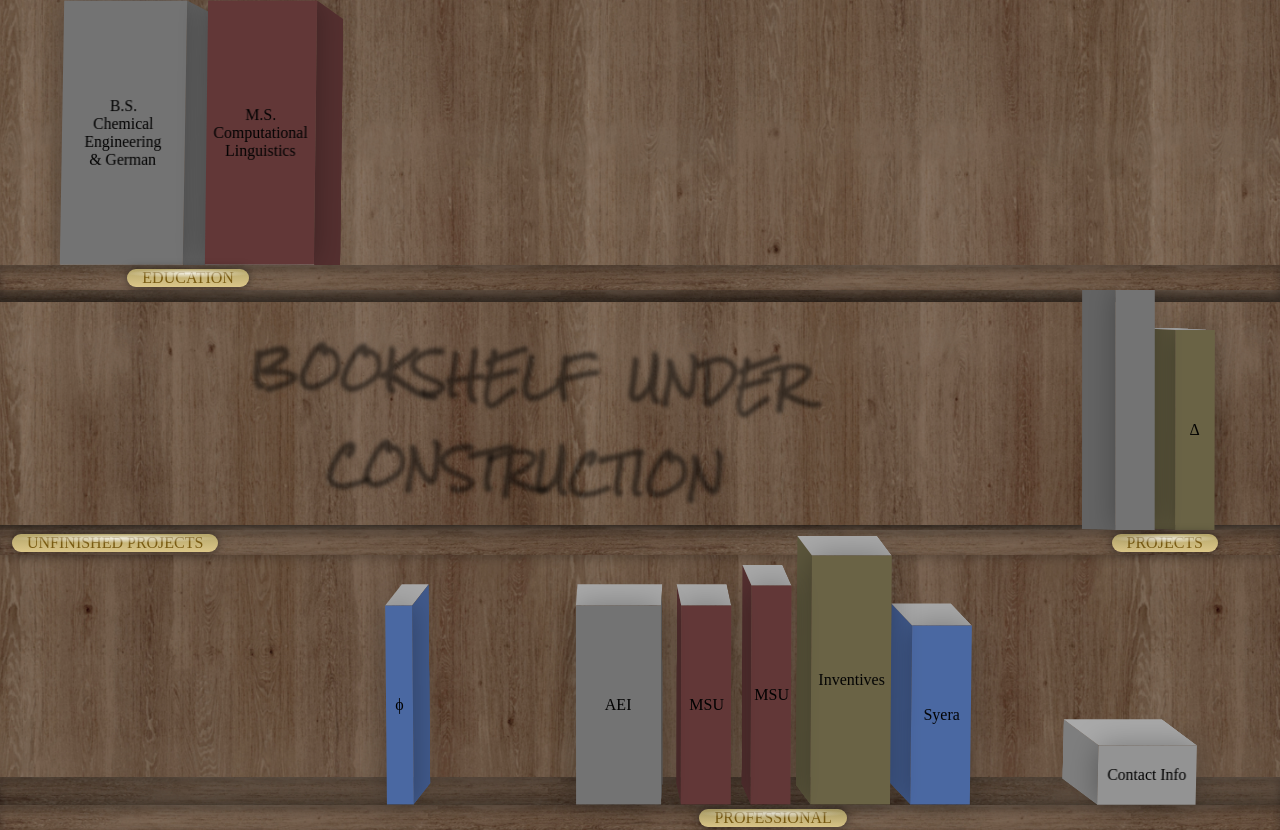
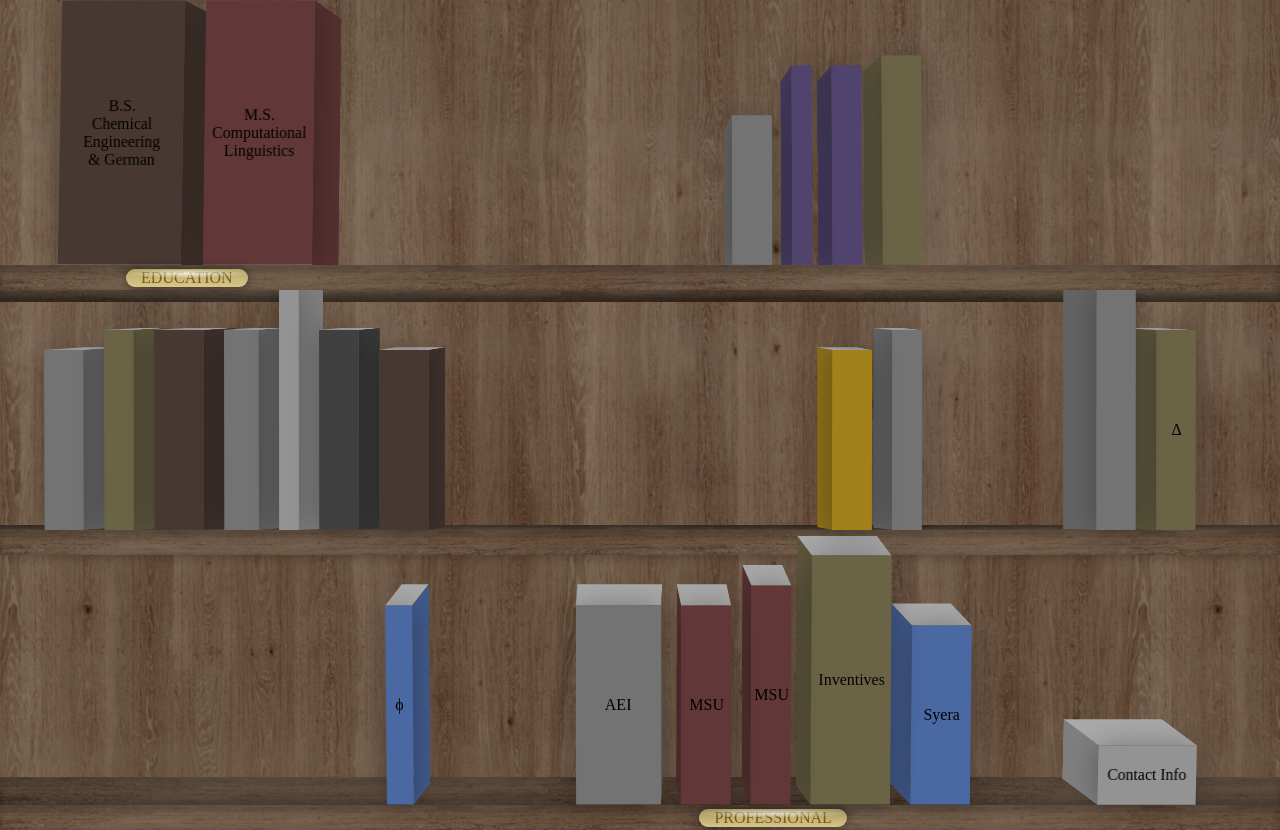
Before and after one commit to brandonwilde/brandonwilde.github.io, a plain HTML site: page index.html in a window 1280 px wide. Drawn offline with Linux system fonts and the light colour scheme.

Commit message:
Remove construction label, add books

```diff
--- a/index.html
+++ b/index.html
@@ -48,7 +48,7 @@
         <div class="shelf-section">
           <div class="content-section"></div>
           <div class="board-section">
-            <div class="shelf-label">UNFINISHED PROJECTS</div>
+            <!-- <div class="shelf-label">UNFINISHED PROJECTS</div> -->
           </div>
         </div>
         <div
@@ -60,7 +60,7 @@
             height: 100%;
           "
         >
-          <span
+          <!-- <span
             style="
               font-family: 'Rock Salt';
               font-size: 30pt;
@@ -72,7 +72,7 @@
               rotate: 2deg;
             "
             >BOOKSHELF UNDER <br />CONSTRUCTION</span
-          >
+          > -->
         </div>
         <div class="shelf-section">
           <div class="content-section"></div>
@@ -83,7 +83,7 @@
         <div class="shelf-section">
           <div class="content-section"></div>
           <div class="board-section">
-            <div class="shelf-label">PROJECTS</div>
+            <!-- <div class="shelf-label">PROJECTS</div> -->
           </div>
         </div>
       </div>
--- a/main.js
+++ b/main.js
@@ -1,13 +1,17 @@
 const colors = {
   red: [98, 55, 55],
   lightRed: [162, 80, 74],
-  green: [77, 98, 89],
-  blue: [74, 104, 162],
+  brightRed: [89, 14, 23],
+  brown: [72, 56, 50],
   yellow: [162, 128, 27],
   yellowGreen: [106, 99, 69],
-  purple: [92, 77, 132],
+  green: [77, 98, 89],
+  aqua: [68, 97, 111],
+  blue: [74, 104, 162],
+  purple: [80, 68, 111],
+  white: [147, 147, 147],
   gray: [115, 115, 115],
-  white: [147, 147, 147],
+  black: [64, 64, 64],
 };
 
 function attachModal(block, modal) {
@@ -200,7 +204,7 @@ const bachelors = createEducation(
   {
     width: 125,
     height: 265,
-    color: colors.gray,
+    color: colors.brown,
     content: "B.S.<br />Chemical Engineering<br />& German",
   },
   {
@@ -383,14 +387,38 @@ function addItems(shelf, section, items) {
 
 // Add items to shelves (Shelves A, B, C and Sections 0, 1, 2, 3)
 addItems("A", 0, [bachelors, masters]);
+addItems("A", 2, [
+  createBlock("bookA2a", { height: 150, color: colors.gray }),
+  createBlock("bookA2b", { width: 20, color: colors.purple }),
+  createBlock("bookA2c", { width: 30, color: colors.purple }),
+  createBlock("bookA2d", { height: 210, color: colors.yellowGreen }),
+]);
 
+addItems("B", 0, [
+  createBlock("bookB0a", { height: 180, color: colors.gray }),
+  createBlock("bookB0b", { width: 30, color: colors.yellowGreen }),
+  createBlock("bookB0c", { width: 50, color: colors.brown }),
+  createBlock("bookB0d", { width: 35, color: colors.gray }),
+  createBlock("bookB0e", { width: 20, height: 240, color: colors.white }),
+  createBlock("bookB0f", { color: colors.black }),
+  createBlock("bookB0g", { width: 50, height: 180, color: colors.brown }),
+]);
+// addItems("B", 1, [
+//   createBlock("bookB1a", { width: 50, color: colors.brown }),
+//   createBlock("bookB1b", { width: 35, color: colors.gray }),
+//   createBlock("bookB1c", { width: 26, height: 300, color: colors.white }),
+// ]);
+addItems("B", 2, [
+  createBlock("bookB2a", { height: 180, color: colors.yellow }),
+  createBlock("bookB2b", { width: 30, color: colors.gray }),
+]);
 addItems("B", 3, [
-  createBlock("book1", { height: 240, color: colors.gray }),
-  createBlock("book2", { color: colors.yellowGreen, content: "Δ" }),
+  createBlock("bookB3a", { height: 240, color: colors.gray }),
+  createBlock("bookB3b", { color: colors.yellowGreen, content: "Δ" }),
 ]);
 
 addItems("C", 1, [
-  createBlock("book3", { width: 27, color: colors.blue, content: "ϕ" }),
+  createBlock("bookC1a", { width: 27, color: colors.blue, content: "ϕ" }),
 ]);
 addItems("C", 2, [aei, msu1, msu2, inventives, syera]);
 addItems("C", 3, [businessCards]);
```
